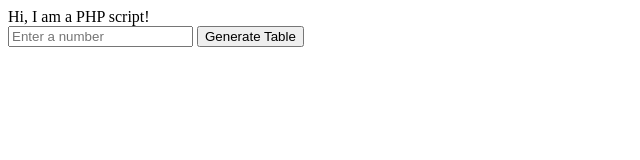
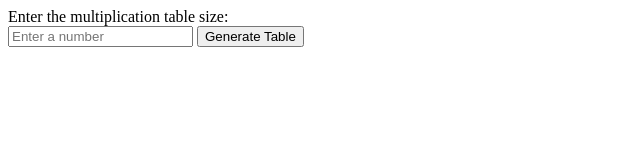
Before and after one commit to Vegito2367/EECS348Lab7, a plain HTML site: page practice4.html in a window 1280 px wide. Shown: the whole page, without its empty margins (0-640 px from the left). Drawn offline with Linux system fonts and the light colour scheme.

Commit message:
Fixed stuff

```diff
--- a/practice4.html
+++ b/practice4.html
@@ -6,7 +6,7 @@
   <title>Document</title>
 </head>
 <body>
-  Hi, I am a PHP script!
+  Enter the multiplication table size:
   <form method="POST" action="practice4.php">
     <input type="text" name="number" id="number" placeholder="Enter a number">
     <input type="submit" value="Generate Table">
```
